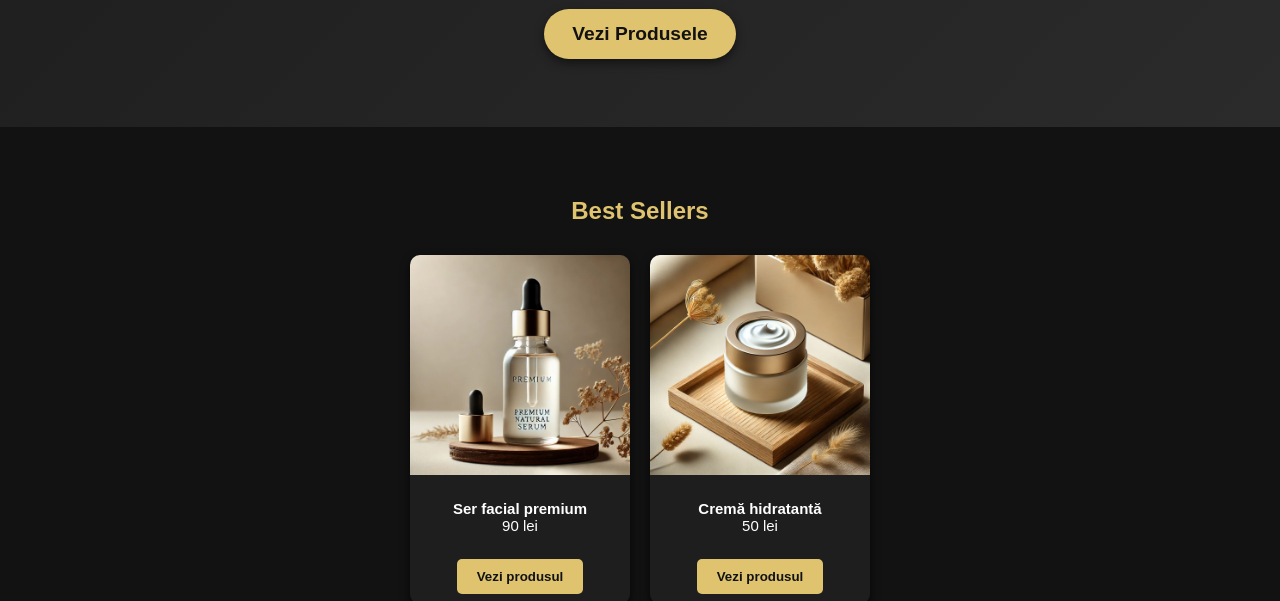
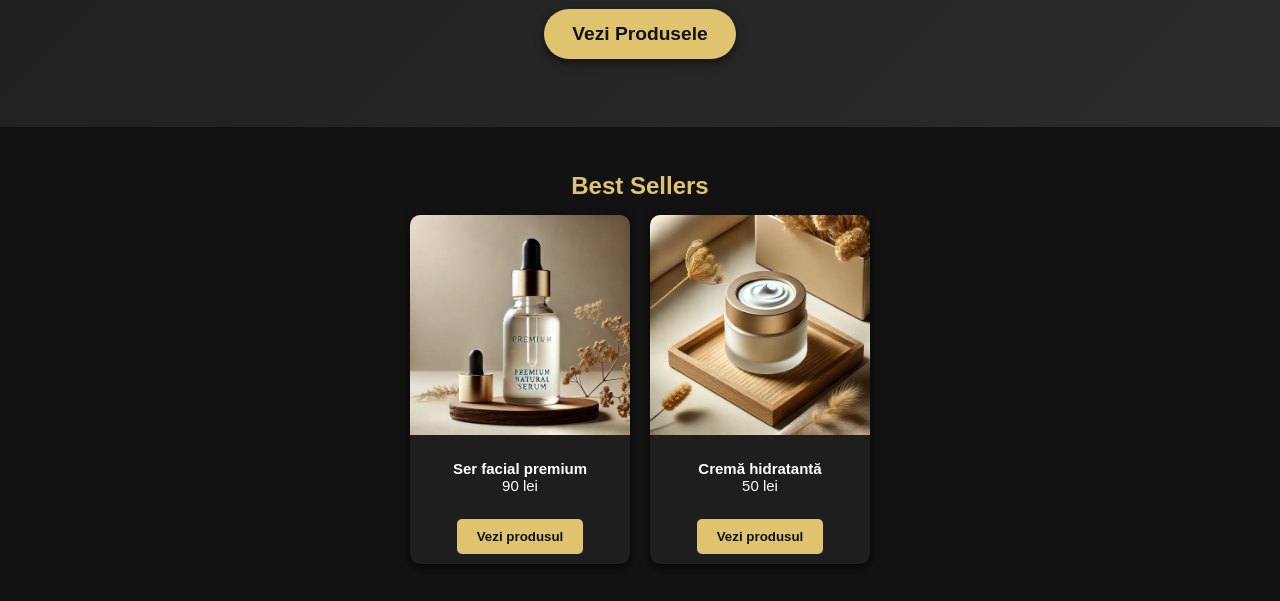
Before and after one commit to 11Andrei/magazin-cosmetice, a plain HTML site: page index.html in a window 1280 px wide. Shown: the part 239-840 px from the top of the page. Drawn offline with Linux system fonts and the light colour scheme.

Commit message:
Update style.css

```diff
--- a/style.css
+++ b/style.css
@@ -92,15 +92,15 @@ nav a:hover {
 /* CONTAINER */
 .container {
     max-width: 1200px;
-    margin: 30px auto;
-    padding: 20px;
+    margin: 15px auto;
+    padding: 10px;
 }
 
 /* TITLES */
 h2 {
     color: #e0c36e;
     text-align: center;
-    margin-bottom: 30px;
+    margin-bottom: 15px;
 }
 
 /* BEST SELLERS */
```
